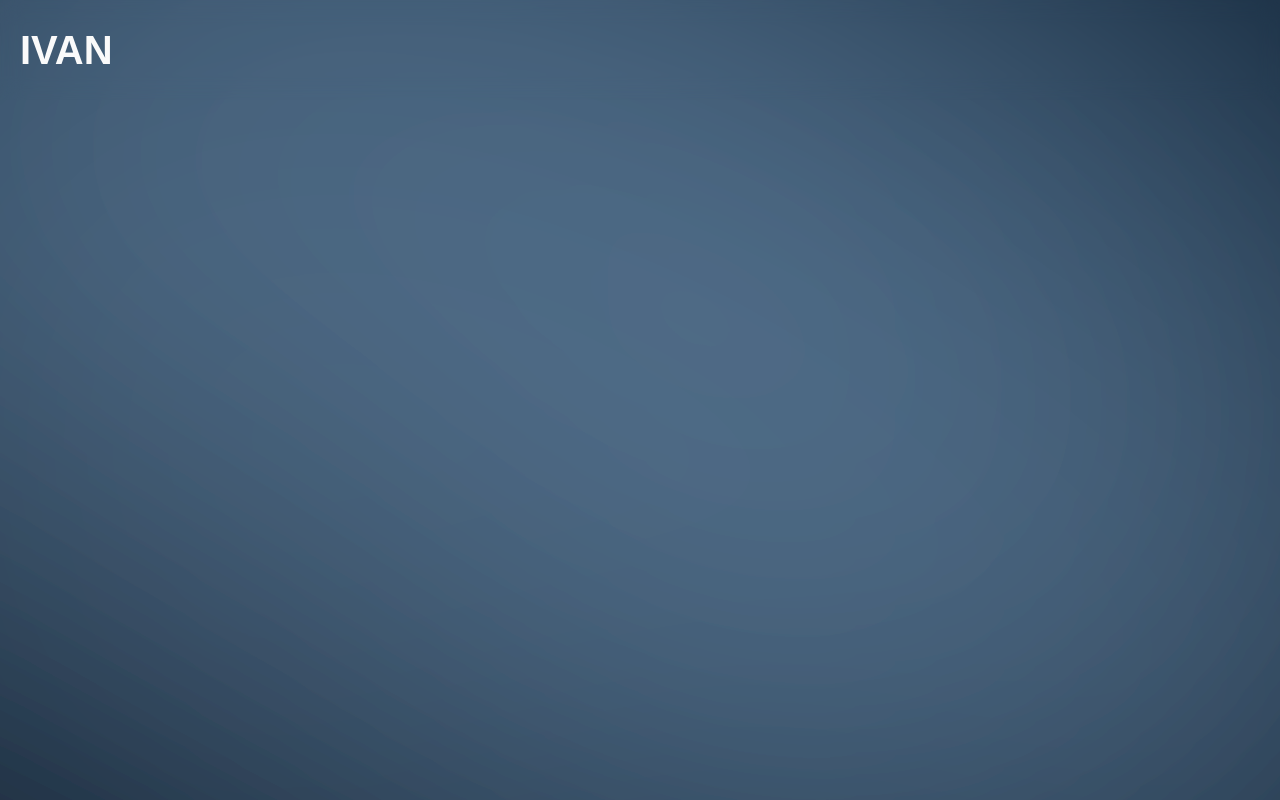
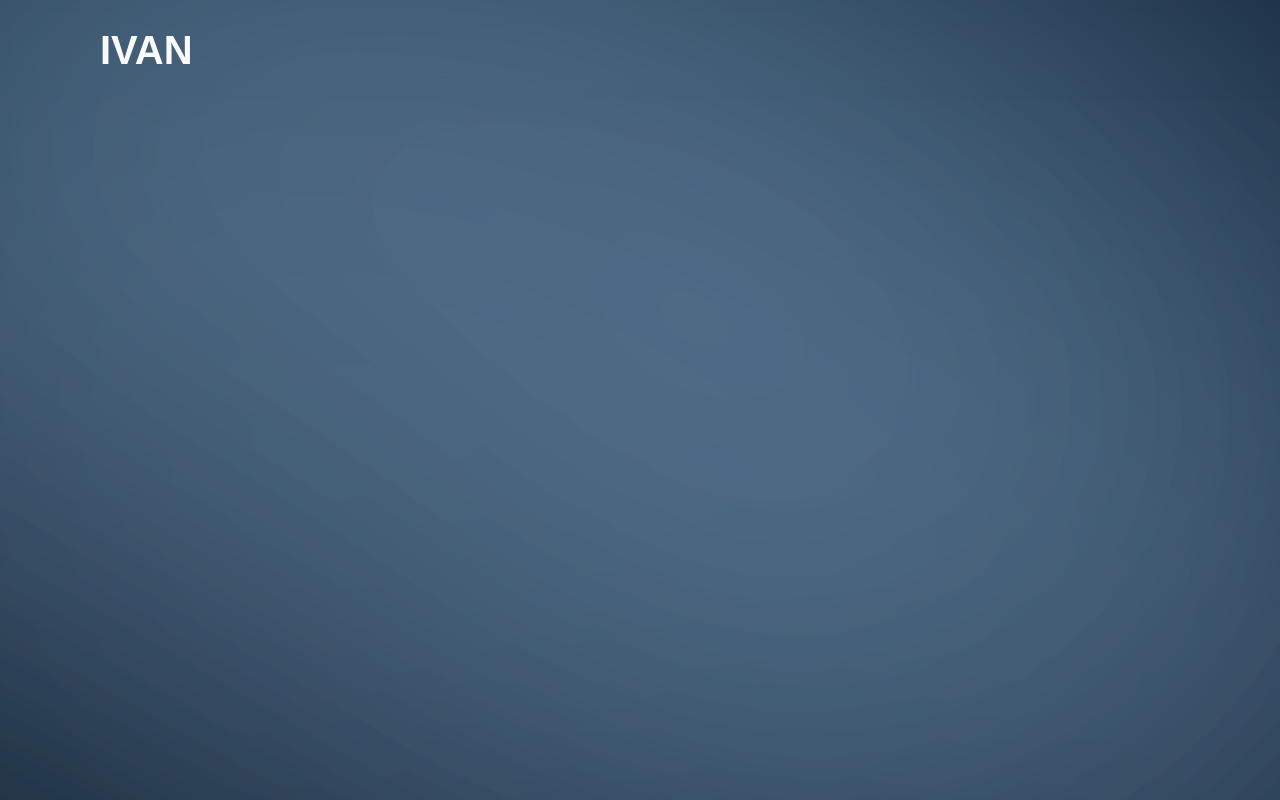
Before and after one commit to ivan-mangulabnan/mini-portfolio, a website built with webpack: page src/index.html in a window 1280 px wide. Built offline with nearby package versions, Linux system fonts and the light colour scheme; a web font is replaced by a local one.

Commit message:
Fix: narrowing gap of banner divs

```diff
--- a/src/banner/banner.css
+++ b/src/banner/banner.css
@@ -4,7 +4,7 @@
 .banner {
   min-height: 10rem;
   backdrop-filter: blur(10px);
-  padding: 0 2rem;
+  padding: 0 10rem;
   display: flex;
   align-items: center;
   justify-content: space-between;
```
